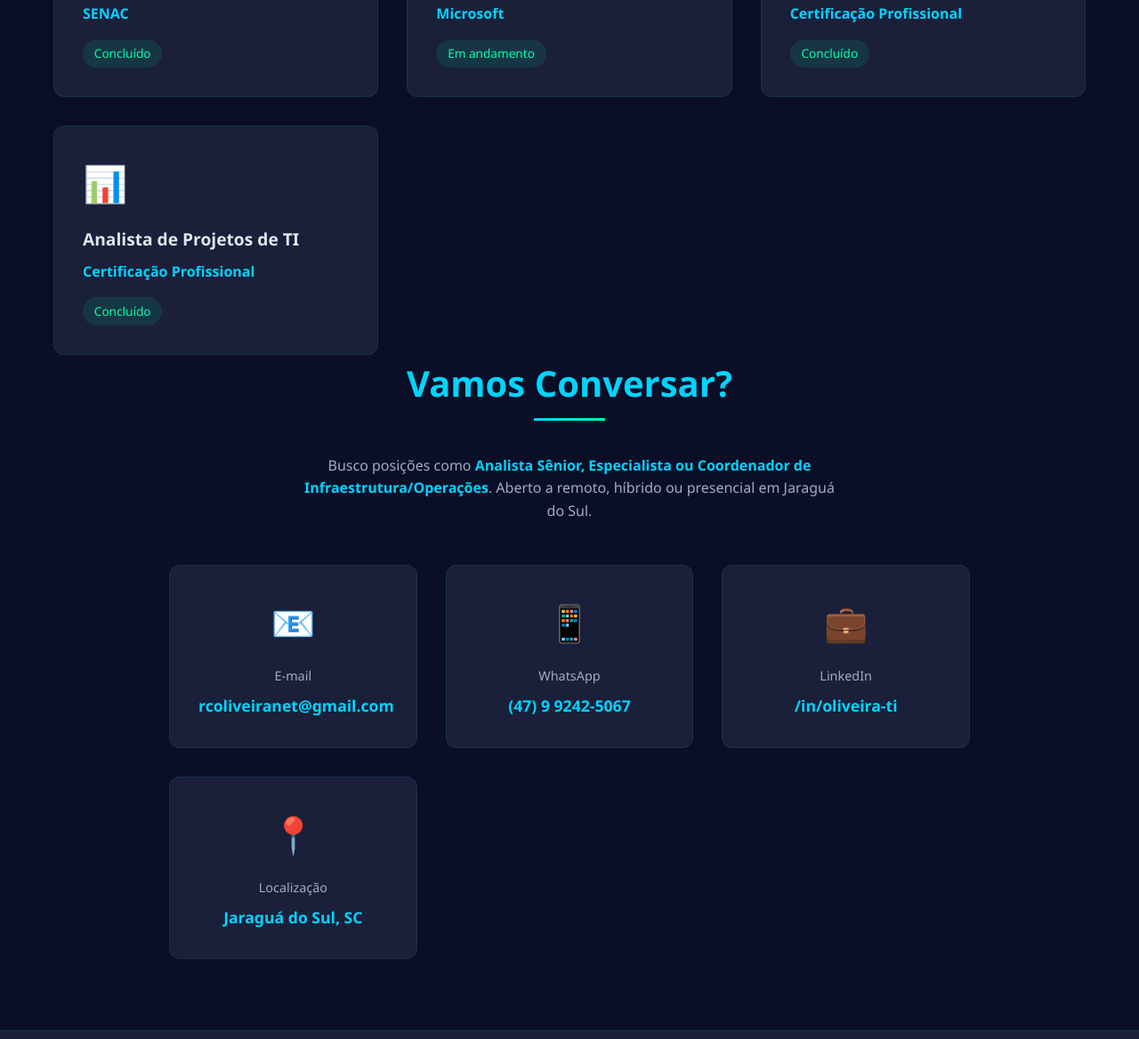
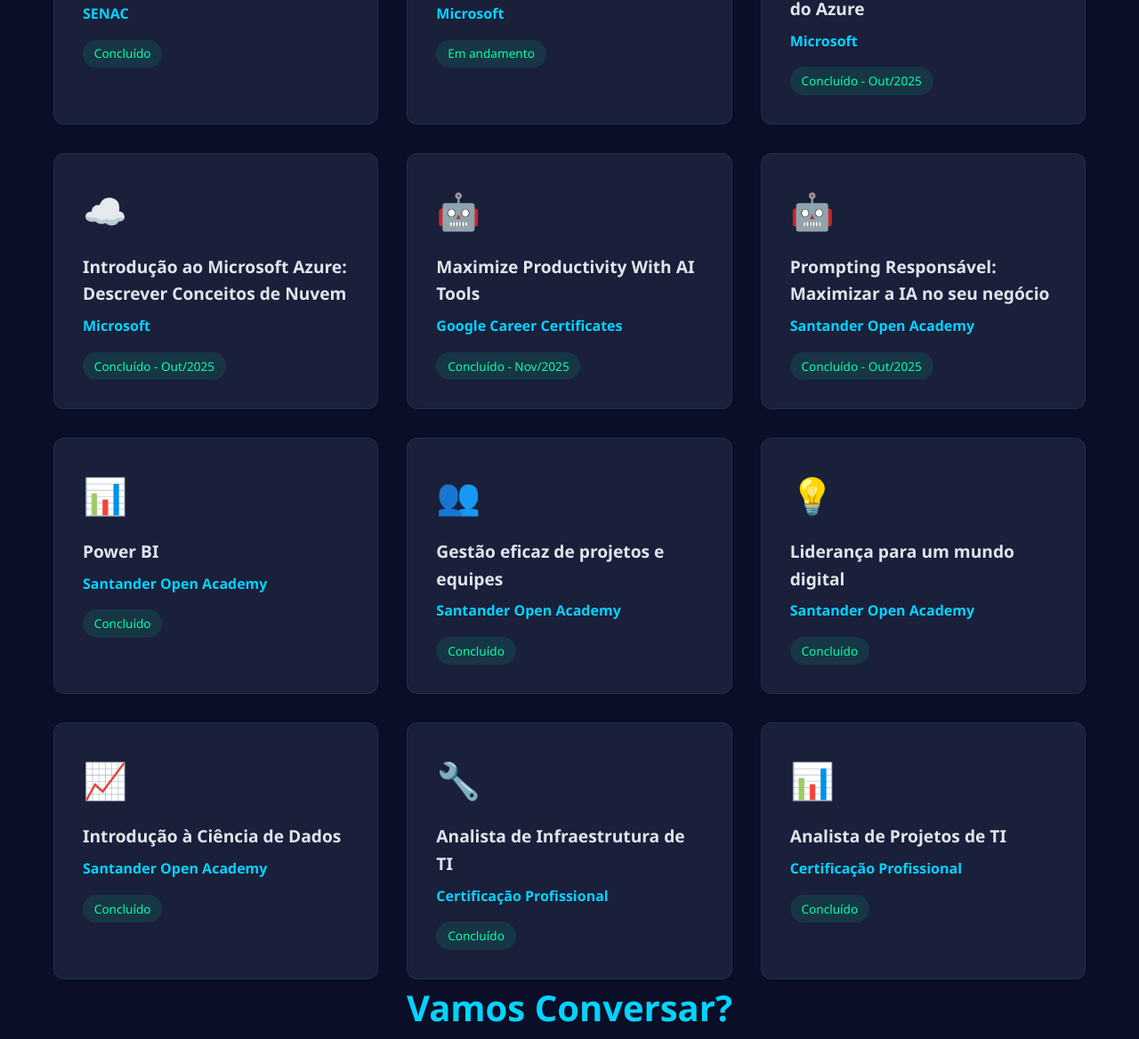
Before and after one commit to Rcoliveiranet/rcoliveiranet.github.io, a plain HTML site: page index.html in a window 1280 px wide. Shown: the part 5758-6926 px from the top of the page at 89% size. Drawn offline with Linux system fonts and the light colour scheme.

Commit message:
Update index.html

```diff
--- a/index.html
+++ b/index.html
@@ -864,6 +864,62 @@
                 </div>
 
                 <div class="cert-card">
+                    <div class="cert-icon">☁️</div>
+                    <h3 class="cert-title">Infraestrutura de Nuvem: Gerenciamento e Governança do Azure</h3>
+                    <p class="cert-issuer">Microsoft</p>
+                    <span class="cert-status">Concluído - Out/2025</span>
+                </div>
+
+                <div class="cert-card">
+                    <div class="cert-icon">☁️</div>
+                    <h3 class="cert-title">Introdução ao Microsoft Azure: Descrever Conceitos de Nuvem</h3>
+                    <p class="cert-issuer">Microsoft</p>
+                    <span class="cert-status">Concluído - Out/2025</span>
+                </div>
+
+                <div class="cert-card">
+                    <div class="cert-icon">🤖</div>
+                    <h3 class="cert-title">Maximize Productivity With AI Tools</h3>
+                    <p class="cert-issuer">Google Career Certificates</p>
+                    <span class="cert-status">Concluído - Nov/2025</span>
+                </div>
+
+                <div class="cert-card">
+                    <div class="cert-icon">🤖</div>
+                    <h3 class="cert-title">Prompting Responsável: Maximizar a IA no seu negócio</h3>
+                    <p class="cert-issuer">Santander Open Academy</p>
+                    <span class="cert-status">Concluído - Out/2025</span>
+                </div>
+
+                <div class="cert-card">
+                    <div class="cert-icon">📊</div>
+                    <h3 class="cert-title">Power BI</h3>
+                    <p class="cert-issuer">Santander Open Academy</p>
+                    <span class="cert-status">Concluído</span>
+                </div>
+
+                <div class="cert-card">
+                    <div class="cert-icon">👥</div>
+                    <h3 class="cert-title">Gestão eficaz de projetos e equipes</h3>
+                    <p class="cert-issuer">Santander Open Academy</p>
+                    <span class="cert-status">Concluído</span>
+                </div>
+
+                <div class="cert-card">
+                    <div class="cert-icon">💡</div>
+                    <h3 class="cert-title">Liderança para um mundo digital</h3>
+                    <p class="cert-issuer">Santander Open Academy</p>
+                    <span class="cert-status">Concluído</span>
+                </div>
+
+                <div class="cert-card">
+                    <div class="cert-icon">📈</div>
+                    <h3 class="cert-title">Introdução à Ciência de Dados</h3>
+                    <p class="cert-issuer">Santander Open Academy</p>
+                    <span class="cert-status">Concluído</span>
+                </div>
+
+                <div class="cert-card">
                     <div class="cert-icon">🔧</div>
                     <h3 class="cert-title">Analista de Infraestrutura de TI</h3>
                     <p class="cert-issuer">Certificação Profissional</p>
```
